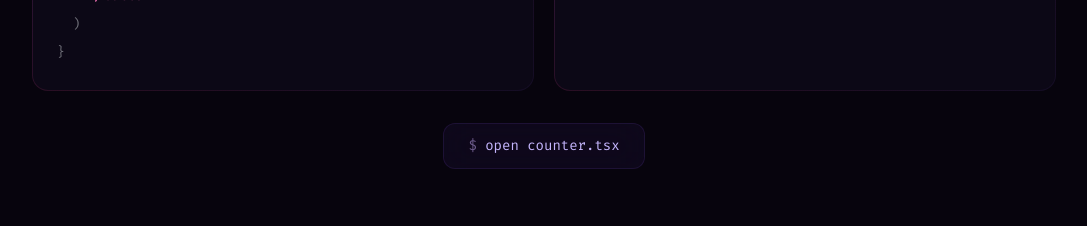
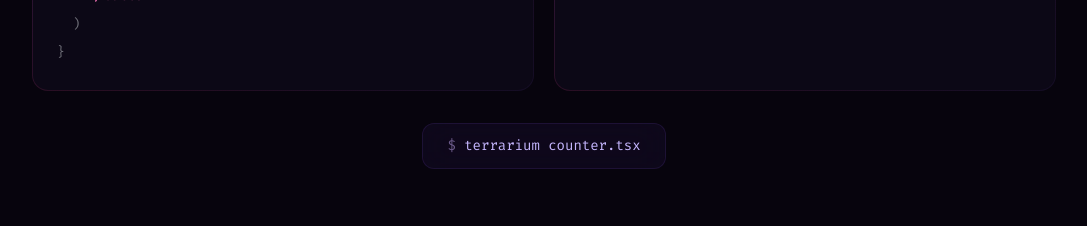
Before and after one commit to michellemayes/terrarium, a Next.js app in the folder site/: page / in a window 1280 px wide. Shown: the part 2920-3146 px from the top of the page, without its empty margins (96-1183 px from the left). Built offline with nearby package versions, Linux system fonts and the light colour scheme.

Commit message:
Update landing page demo to use terrarium alias instead of open command (#24)

```diff
--- a/site/app/page.tsx
+++ b/site/app/page.tsx
@@ -449,7 +449,7 @@ function CodeDemo() {
           <div className="mt-8 flex justify-center">
             <div className="glass rounded-xl px-6 py-3 font-mono text-sm">
               <span className="text-[#6b5a8a]">$</span>{' '}
-              <span className="text-violet-300">open</span>{' '}
+              <span className="text-violet-300">terrarium</span>{' '}
               <span className="text-[#c4b5fd]">counter.tsx</span>
             </div>
           </div>
```
